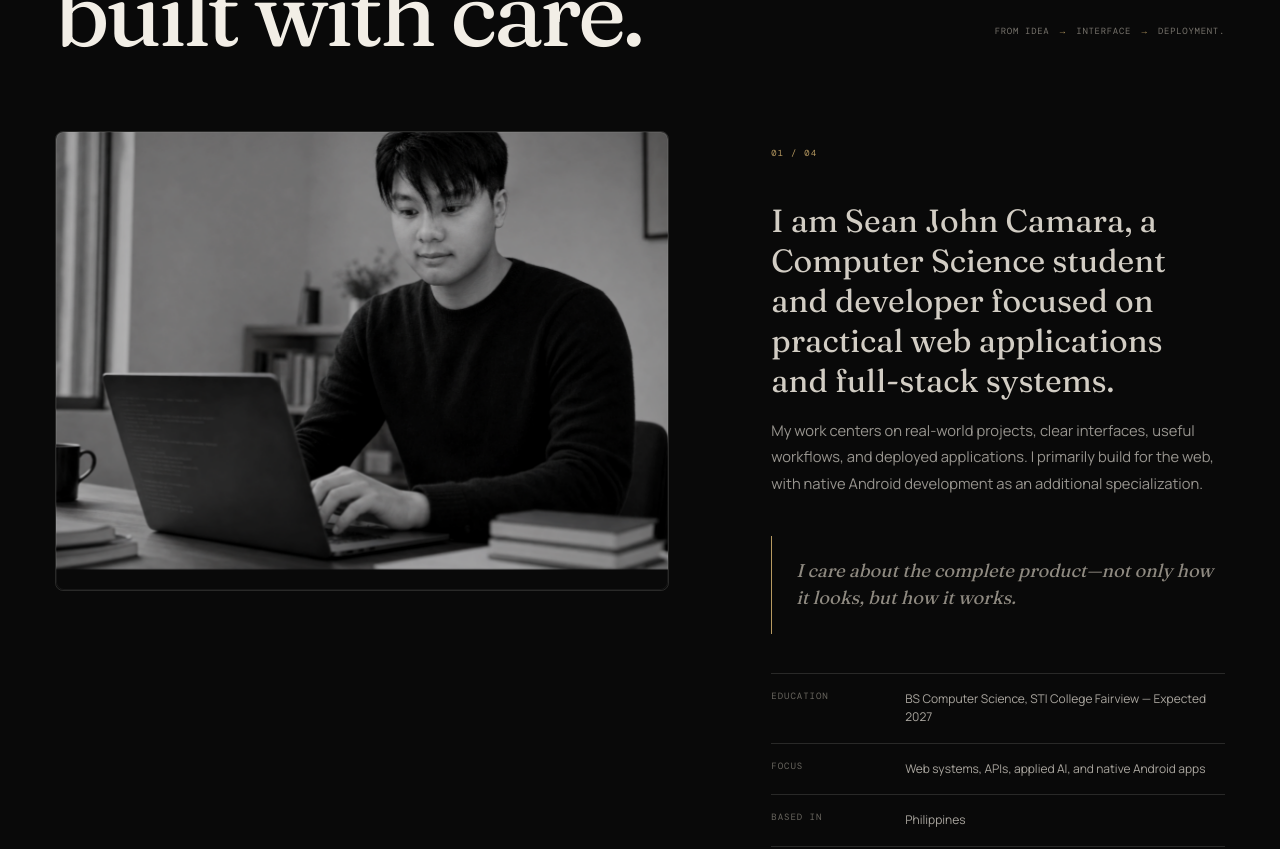
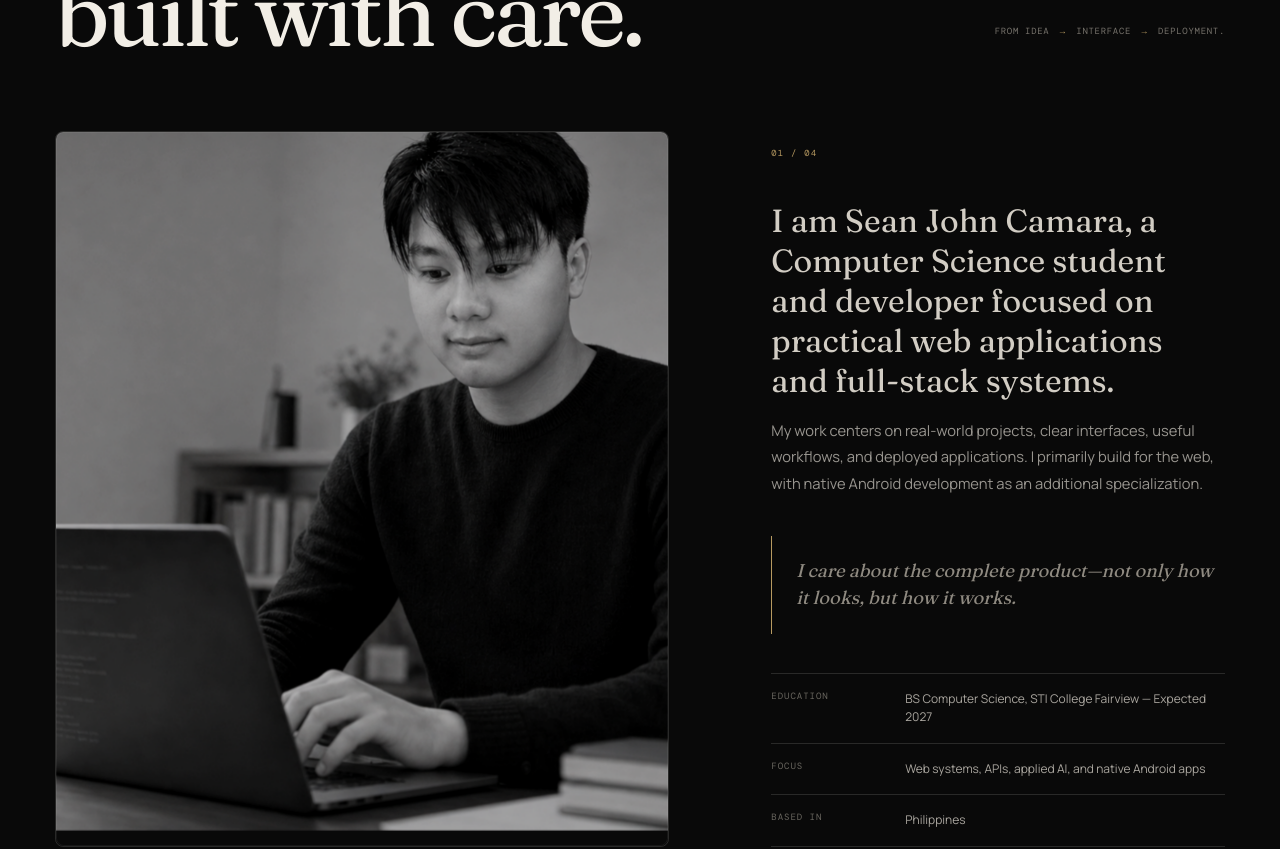
Before and after one commit to sean-camara/sean-camara-portfolio, a React (Vite) app: page / in a window 1280 px wide. Shown: the part 4660-5509 px from the top of the page. Built offline with nearby package versions, Linux system fonts and the light colour scheme; a web font is replaced by a local one.

Commit message:
Fix About section medium-screen spacing

```diff
--- a/src/styles.css
+++ b/src/styles.css
@@ -696,6 +696,10 @@ button { font: inherit; }
   .project-modal-content { overflow: visible; }
 }
 
+@media (min-width: 901px) and (max-width: 1280px) {
+  .about-workspace { align-self: stretch; min-height: 100%; aspect-ratio: auto; }
+}
+
 @media (max-width: 680px) {
   .page-shell, .site-nav { width: calc(100% - 32px); }
   .site-header { height: 70px; }
```
